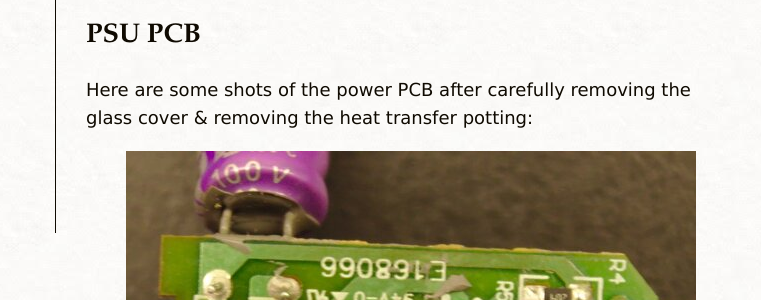
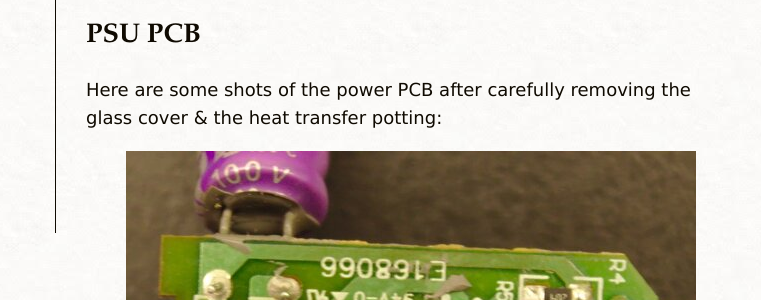
Before and after one commit to flaviut/flaviut.github.io, a Jekyll site: the page built from _posts/2019-04-02-failed-led-teardown.md, in a window 1280 px wide and 900 px high. Shown: the part 348-648 px from the top of the window, without its empty margins (229-990 px from the left). Built offline with Jekyll 4.4.1, drawn with Linux system fonts in a browser that asks for light colours.

Commit message:
Fix typos

```diff
--- a/_posts/2019-04-02-failed-led-teardown.md
+++ b/_posts/2019-04-02-failed-led-teardown.md
@@ -14,7 +14,7 @@ I was curious about what was causing this, so I decided to take it apart.
 ## PSU PCB
 
 Here are some shots of the power PCB after carefully removing the glass cover &
-removing the heat transfer potting:
+the heat transfer potting:
 
 {% include image.html
     url="/assets/images/2019-04-02-failed-led-teardown/pic_1.jpg"
```
Also changed, not shown: other parts of _posts/2019-04-02-failed-led-teardown.md (+1 -1 lines).
